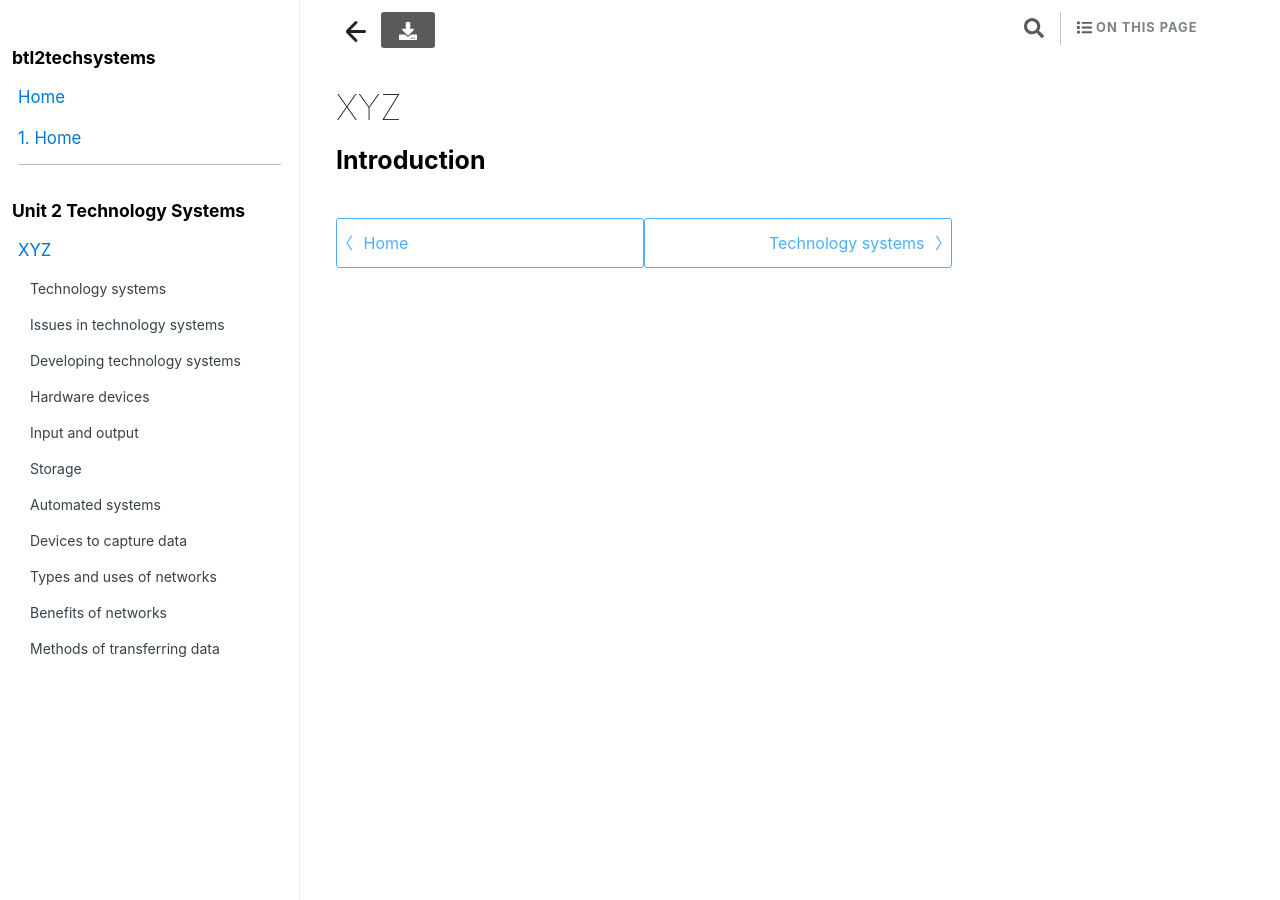
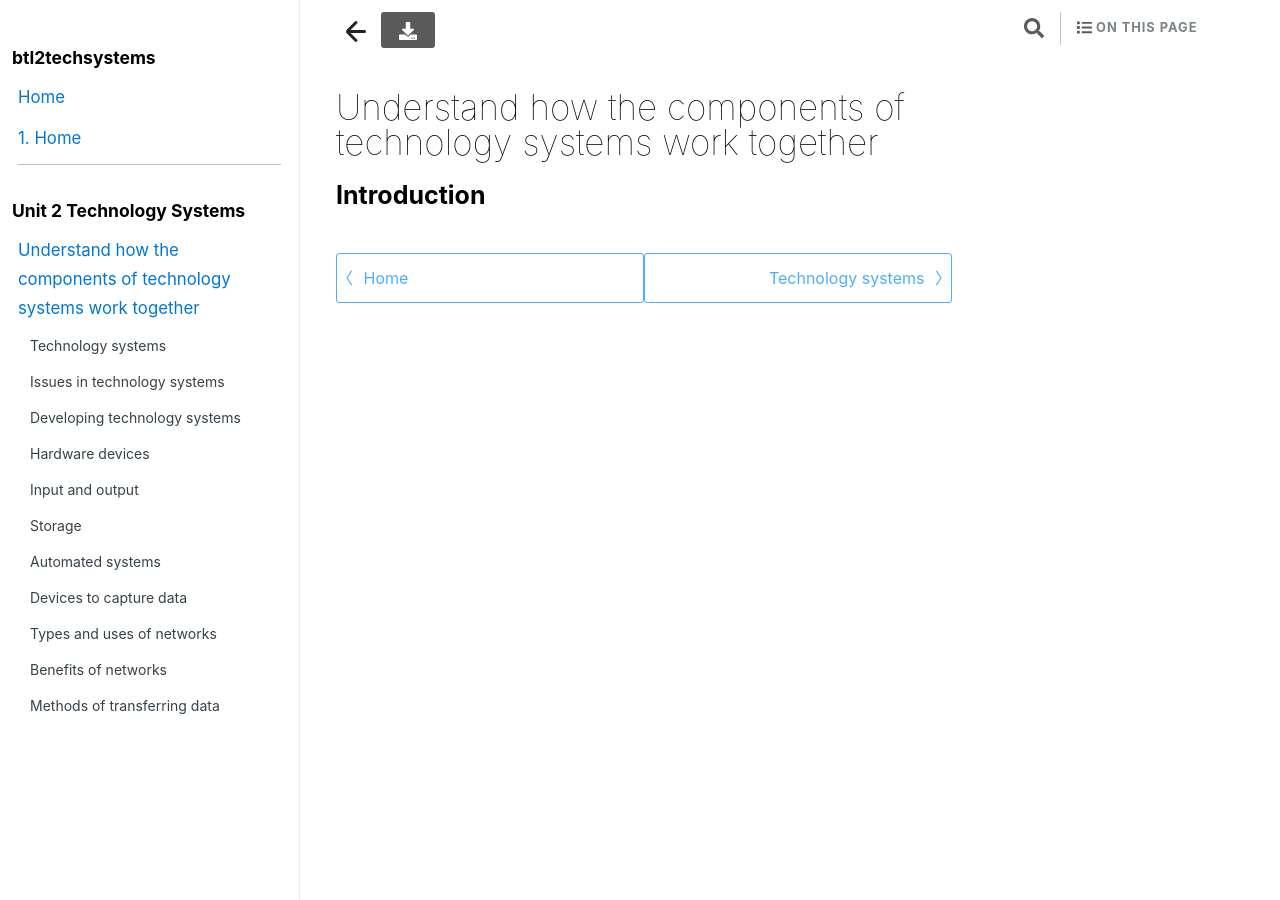
Before and after one commit to chrsyng/btl2techsystems, a Jekyll site: the page built from _build/aimA/intro.html, in a window 1280 px wide. Built offline with Jekyll 4.4.1, drawn with Linux system fonts in a browser that asks for light colours; comment, search, counter and statistics services are not loaded.

Commit message:
tweaking _data toc

```diff
--- a/_build/aimA/intro.html
+++ b/_build/aimA/intro.html
@@ -2,7 +2,7 @@
 redirect_from:
   - "/aima/intro"
 title: |-
-  XYZ
+  Understand how the components of technology systems work together
 pagenum: 1
 prev_page:
   url: /intro.html
@@ -15,7 +15,7 @@ comment: "***PROGRAMMATICALLY GENERATED, DO NOT EDIT. SEE ORIGINAL FILES IN /con
 ---
 
     <main class="jupyter-page">
-    <div id="page-info"><div id="page-title">XYZ</div>
+    <div id="page-info"><div id="page-title">Understand how the components of technology systems work together</div>
 </div>
     <div class="jb_cell">
 
```
